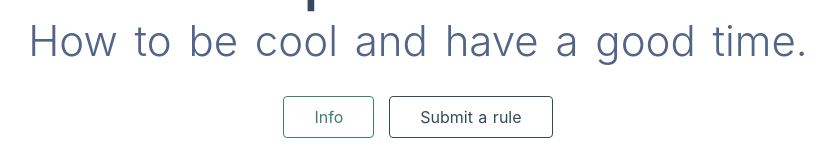
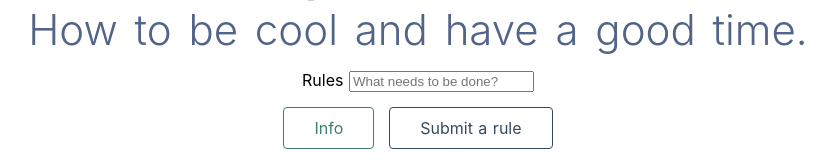
Before and after one commit to kevinkace/skateparkrules, a Nuxt app: page / in a window 1280 px wide. Shown: the part 384-544 px from the top of the page, without its empty margins (222-1057 px from the left). Built offline with nearby package versions, Linux system fonts and the light colour scheme.

Commit message:
Fix rules component, add Axios

```diff
--- a/components/Rules.vue
+++ b/components/Rules.vue
@@ -1,25 +1,35 @@
 
 <template>
-  <div class="logo">
-    <!-- {{.map(char => <span>things</span>)}} -->
-    <span v-for="char in monogram">
-      {{ char }}
+  <div class=$style.rules>
+    Rules
+    <span v-for="rule in rules">
+      <h2>{{ rule.title }}</h2>
+      <p>{{ rule.desc }}</p>
     </span>
+    <input placeholder="What needs to be done?" @keyup.enter="addTodo">
   </div>
 </template>
 
 <script>
+// import { mapMutations } from 'vuex';
+
 export default {
-  data() {
-    return {
-      monogram : "SR"
+  computed : {
+    rules() {
+      return this.$store.state.rules;
+    }
+  },
+
+  methods : {
+    addTodo(e) {
+      this.$store.commit('add');
     }
   }
 }
 </script>
 
-<style>
-.logo {
+<style module>
+.rules {
 
 }
 </style>
--- a/nuxt.config.js
+++ b/nuxt.config.js
@@ -40,7 +40,12 @@ export default {
   */
   modules: [
     '@nuxtjs/pwa',
+    '@nuxtjs/axios'
   ],
+
+  axios: {
+    // proxyHeaders: false
+  },
 
   /*
   ** Build configuration
--- a/package.json
+++ b/package.json
@@ -11,9 +11,10 @@
     "generate": "nuxt generate"
   },
   "dependencies": {
+    "@nuxtjs/axios": "^5.4.1",
+    "@nuxtjs/pwa": "^2.6.0",
     "cross-env": "^5.2.0",
-    "nuxt": "^2.4.0",
-    "@nuxtjs/pwa": "^2.6.0"
+    "nuxt": "^2.4.0"
   },
   "devDependencies": {
     "nodemon": "^1.18.9"
--- a/pages/index.vue
+++ b/pages/index.vue
@@ -8,6 +8,7 @@
       <h2 class="subtitle">
         How to be cool and have a good time.
       </h2>
+      <rules />
       <div class="links">
         <a
           href="https://github.com/kevinkace/skateparkrules/blob/master/README.md"
@@ -26,7 +27,7 @@
 
 <script>
 import Logo from '~/components/Logo.vue';
-import Rules from '~components/Rules.vue';
+import Rules from '~/components/Rules.vue';
 
 export default {
   components : {
--- /dev/null
+++ b/store/index.js
@@ -0,0 +1,17 @@
+export const state = () => ({
+    rules : []
+});
+
+export const mutations = {
+    add(state, title = Date.now(), desc) {
+        state.rules.push({ title, desc });
+    },
+
+    remove(state, { rule }) {
+        state.list.splice(state.list.indexOf(rule), 1);
+    },
+
+    toggle(state, rule) {
+        rule.done = !rule.done;
+    }
+}
```
Also changed, not shown: 1 other file (tests, documents, lock files or other folders).
